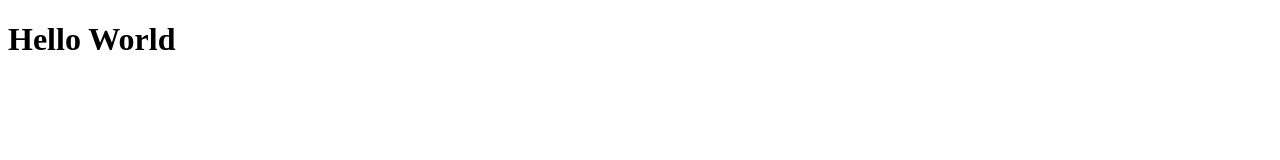
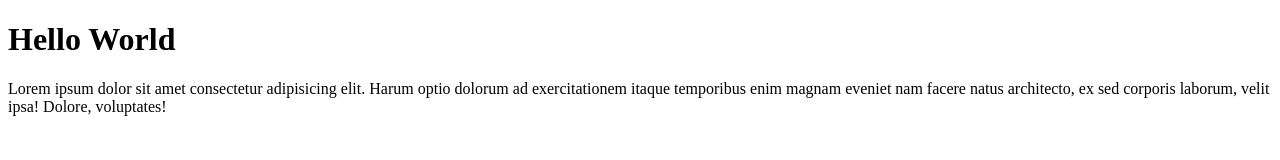
Before and after one commit to Marchelp/wpu-git-test, a plain HTML site: page index.html in a window 1280 px wide. Drawn offline with Linux system fonts and the light colour scheme.

Commit message:
Menambahkan paragraf

```diff
--- a/index.html
+++ b/index.html
@@ -1,12 +1,17 @@
 <!DOCTYPE html>
 <html lang="en">
+
 <head>
     <meta charset="UTF-8">
     <meta http-equiv="X-UA-Compatible" content="IE=edge">
     <meta name="viewport" content="width=device-width, initial-scale=1.0">
     <title>Coba Git Remote</title>
 </head>
+
 <body>
     <h1>Hello World</h1>
+    <p>Lorem ipsum dolor sit amet consectetur adipisicing elit. Harum optio dolorum ad exercitationem itaque temporibus
+        enim magnam eveniet nam facere natus architecto, ex sed corporis laborum, velit ipsa! Dolore, voluptates!</p>
 </body>
+
 </html>
```
